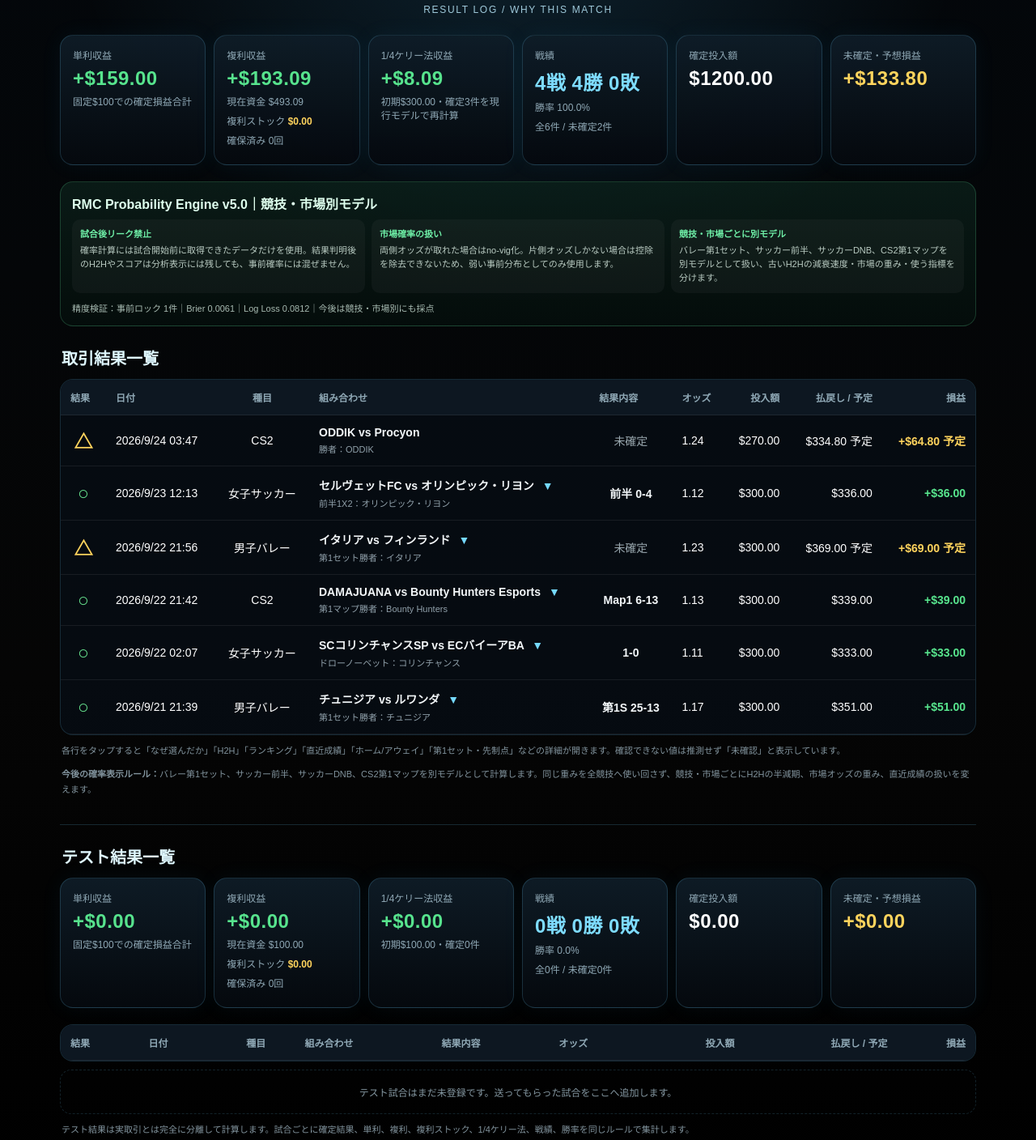
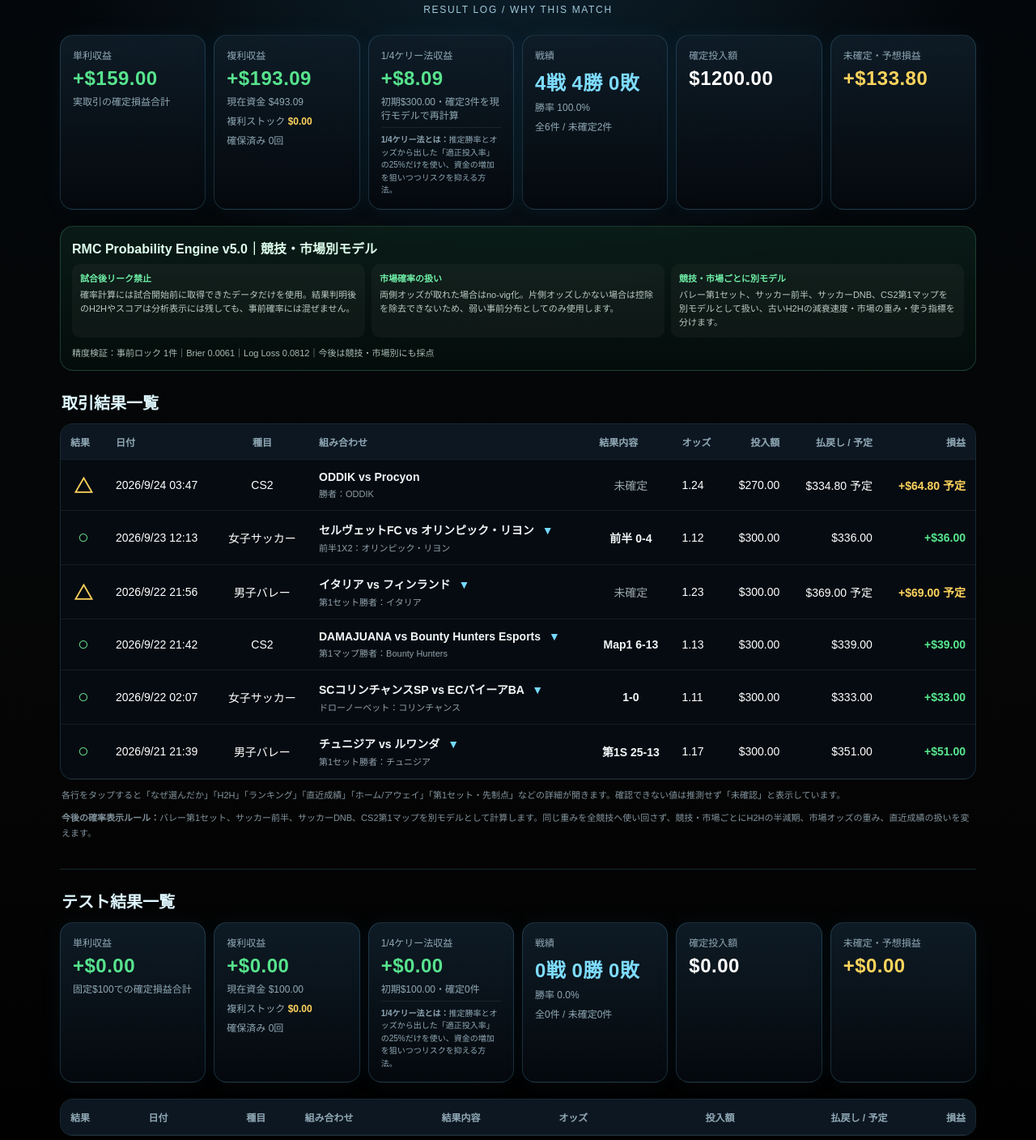
Before and after one commit to rokisinsa/RMC, a plain HTML site: page analysis.html in a window 1280 px wide. Shown: the part 168-1576 px from the top of the page at 81% size. Drawn offline with Linux system fonts and the light colour scheme.

Commit message:
Add simple quarter-Kelly explanations to trade and test cards

```diff
--- a/analysis.html
+++ b/analysis.html
@@ -16,6 +16,7 @@ body{min-height:100svh;background:radial-gradient(circle at 50% 0%,rgba(70,190,2
 .summary{display:grid;grid-template-columns:repeat(6,1fr);gap:10px;margin-bottom:20px}
 .card{border:1px solid rgba(110,210,255,.18);background:linear-gradient(180deg,rgba(15,29,40,.92),rgba(5,9,14,.95));border-radius:16px;padding:15px;box-shadow:0 0 28px rgba(44,169,230,.06)}
 .label{font-size:12px;color:#8fa8b5;margin-bottom:7px}
+.kelly-explain{margin-top:7px;padding-top:7px;border-top:1px solid rgba(255,255,255,.07);font-size:10px;line-height:1.55;color:#8fa8b5}
 .value{font-size:24px;font-weight:800;letter-spacing:.02em}
 .plus{color:#57e38d}.minus{color:#ff6b78}.blue{color:#7edcff}.gold{color:#ffd45d}.muted{color:#8d9aa1}
 .section-title{font-size:20px;margin:24px 2px 12px;color:#dff8ff}
@@ -188,9 +189,9 @@ th.sport-head{text-align:center;color:#8fa8b5;white-space:nowrap;font-weight:700
 </section>
 
 <section class="summary">
-  <div class="card"><div class="label">単利収益</div><div class="value plus" id="simpleProfit">+$0.00</div><div class="label" style="margin-top:5px">固定$100での確定損益合計</div></div>
+  <div class="card"><div class="label">単利収益</div><div class="value plus" id="simpleProfit">+$0.00</div><div class="label" style="margin-top:5px">実取引の確定損益合計</div></div>
   <div class="card"><div class="label">複利収益</div><div class="value plus" id="compoundProfit">+$0.00</div><div class="label" id="compoundNote" style="margin-top:5px">現在資金 $0.00</div><div class="label" style="margin-top:6px">複利ストック <strong id="compoundStock" style="color:#ffd45d">$0.00</strong></div><div class="label" id="compoundStockNote" style="margin-top:3px">確保済み 0回</div></div>
-  <div class="card"><div class="label">1/4ケリー法収益</div><div class="value plus" id="quarterKellyProfit">+$0.00</div><div class="label" id="quarterKellyNote" style="margin-top:5px">初期$300・現行モデルの事前確率で再計算</div></div>
+  <div class="card"><div class="label">1/4ケリー法収益</div><div class="value plus" id="quarterKellyProfit">+$0.00</div><div class="label" id="quarterKellyNote" style="margin-top:5px">初期$300・現行モデルの事前確率で再計算</div><div class="kelly-explain"><strong>1/4ケリー法とは：</strong>推定勝率とオッズから出した「適正投入率」の25%だけを使い、資金の増加を狙いつつリスクを抑える方法。</div></div>
   <div class="card"><div class="label">戦績</div><div class="value blue" id="record">0戦 0勝 0敗</div><div class="label" id="winRate" style="margin-top:5px">勝率 0.0%</div><div class="label" id="allCount" style="margin-top:3px">全0件 / 未確定0件</div></div>
   <div class="card"><div class="label">確定投入額</div><div class="value" id="settledStake">$0.00</div></div>
   <div class="card"><div class="label">未確定・予想損益</div><div class="value gold" id="openProfit">+$0.00</div></div>
@@ -516,7 +517,7 @@ th.sport-head{text-align:center;color:#8fa8b5;white-space:nowrap;font-weight:700
   <section class="summary">
     <div class="card"><div class="label">単利収益</div><div class="value plus" id="testSimpleProfit">+$0.00</div><div class="label" style="margin-top:5px">固定$100での確定損益合計</div></div>
     <div class="card"><div class="label">複利収益</div><div class="value plus" id="testCompoundProfit">+$0.00</div><div class="label" id="testCompoundNote" style="margin-top:5px">現在資金 $100.00</div><div class="label" style="margin-top:6px">複利ストック <strong id="testCompoundStock" style="color:#ffd45d">$0.00</strong></div><div class="label" id="testCompoundStockNote" style="margin-top:3px">確保済み 0回</div></div>
-    <div class="card"><div class="label">1/4ケリー法収益</div><div class="value plus" id="testQuarterKellyProfit">+$0.00</div><div class="label" id="testQuarterKellyNote" style="margin-top:5px">初期$100・確定0件</div></div>
+    <div class="card"><div class="label">1/4ケリー法収益</div><div class="value plus" id="testQuarterKellyProfit">+$0.00</div><div class="label" id="testQuarterKellyNote" style="margin-top:5px">初期$100・確定0件</div><div class="kelly-explain"><strong>1/4ケリー法とは：</strong>推定勝率とオッズから出した「適正投入率」の25%だけを使い、資金の増加を狙いつつリスクを抑える方法。</div></div>
     <div class="card"><div class="label">戦績</div><div class="value blue" id="testRecord">0戦 0勝 0敗</div><div class="label" id="testWinRate" style="margin-top:5px">勝率 0.0%</div><div class="label" id="testAllCount" style="margin-top:3px">全0件 / 未確定0件</div></div>
     <div class="card"><div class="label">確定投入額</div><div class="value" id="testSettledStake">$0.00</div></div>
     <div class="card"><div class="label">未確定・予想損益</div><div class="value gold" id="testOpenProfit">+$0.00</div></div>
```
